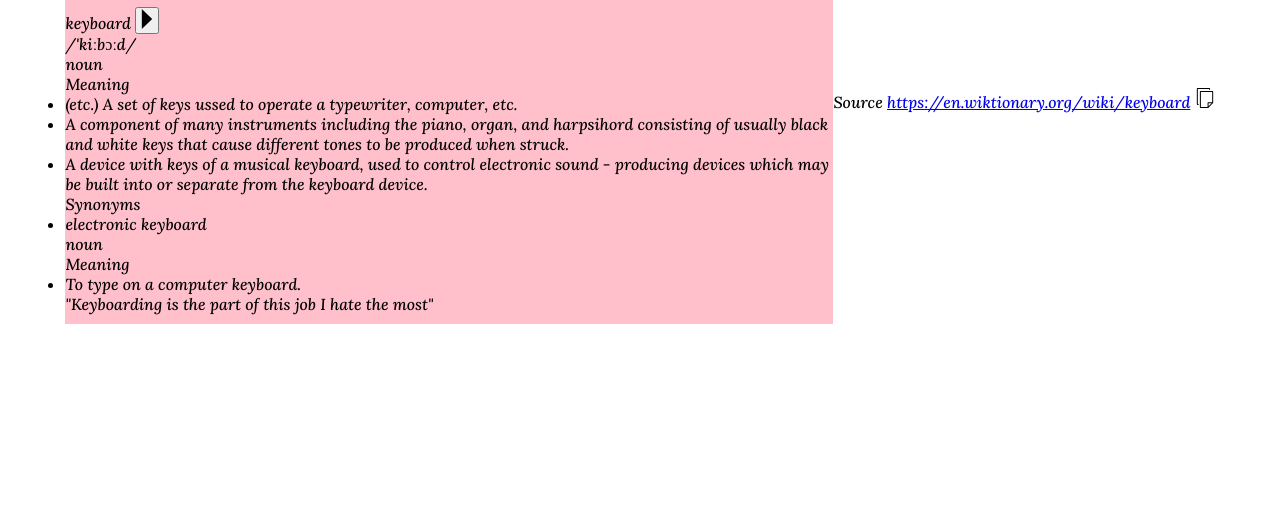
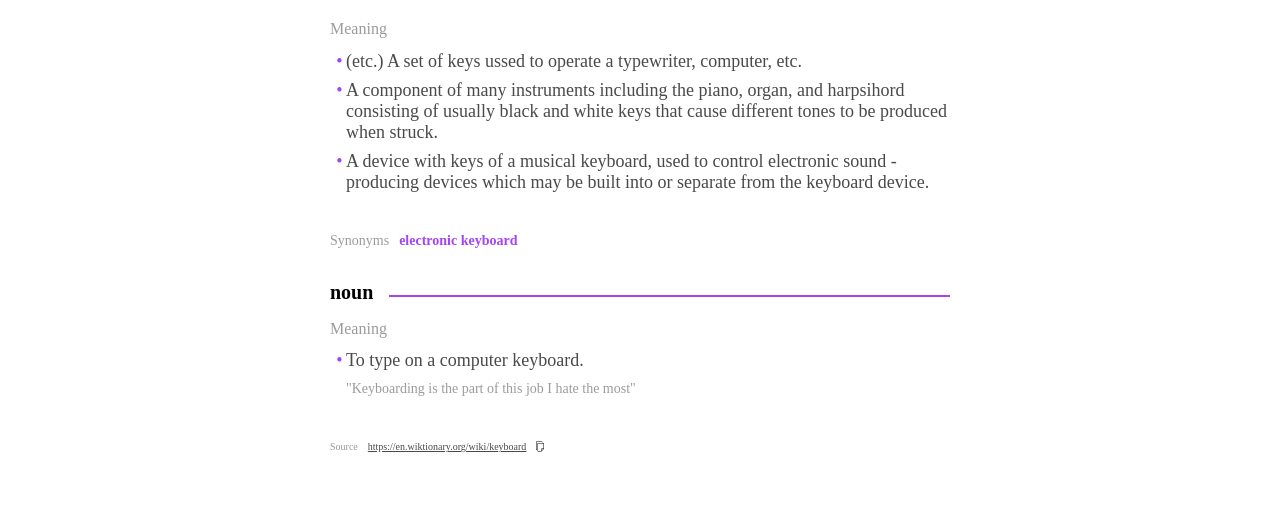
Before and after one commit to fukpyd/dictionary-web-app, a website: page index.html in a window 1280 px wide. Shown: the part 320-840 px from the top of the page. Drawn offline with Linux system fonts and the light colour scheme; files that its build step writes are made by us from their sources.

Commit message:
update scss file

```diff
--- a/index.scss
+++ b/index.scss
@@ -2,13 +2,14 @@
 @import "partials/variables";
 @import "partials/themes";
 @import "partials/mixins";
+@import "partials/breakpoints";
 
-:root.light {
-  @include theme-colors($theme-map-light);
+:root.dark {
+  @include theme-colors($theme-map-dark);
 }
 
-:root:not(.light) {
-  @include theme-colors($theme-map-dark);
+:root:not(.dark) {
+  @include theme-colors($theme-map-light);
 }
 
 *,
@@ -21,12 +22,22 @@
 
 body {
   display: flex;
+  flex-direction: column;
   font-family: $primary-font-family;
-  margin: 20px;
+  margin: 20px auto;
   justify-content: center;
   align-items: center;
   font-size: $base-font-size;
   min-height: 100vh;
+  width: 50vw;
+  min-width: 250px;
+  max-width: 1024px;
+  @include css-var-styles(background-color, $--primary-bg);
+  @include css-var-styles(color, $--primary-font-color);
+
+  @include breakpoint(medium) {
+    width: 100%;
+  }
 }
 
 svg {
@@ -39,12 +50,8 @@
   flex-direction: column;
   gap: 16px;
   padding-bottom: 10px;
-  width: 60vw;
-  min-width: 250px;
-  max-width: 1024px;
+}
 
-  background-color: pink;
-}
 .app-header {
   display: flex;
   justify-content: space-between;
@@ -86,6 +93,7 @@
 
       .moon {
         width: 15px;
+        @include css-var-styles(fill, $--icon-color);
         position: sticky;
         transform: translate(300%, 20%);
       }
@@ -126,19 +134,156 @@
 .search-form {
   display: flex;
   gap: 10px;
-  padding: 10px 5px 10px 10px;
+  padding: 10px 30px 10px 10px;
 
   .search-input {
     width: 100%;
     padding: 10px;
     outline: none;
-    background-color: #d1d5db;
     border: none;
     border-radius: 20px;
-    font-family: "Lora", serif;
+    font-family: $primary-font-family;
+    @include css-var-styles(background-color, $--input-color);
     font-weight: bold;
+    @include css-var-styles(color, $--primary-font-color);
   }
   .search-label > .lens {
+    width: 15px;
     margin-top: 10px;
+    cursor: pointer;
+    @include css-var-styles(fill, $--icon-color);
   }
 }
+
+.result-wrapper {
+  padding: 10px;
+
+  .lexico-entry {
+    display: flex;
+    justify-content: space-between;
+
+    .lexico-phrase {
+      font-size: clamp(1.5625rem, 0.9943rem + 2.8409vw, 2.8125rem);
+      font-weight: bold;
+    }
+    .pronunciation-button {
+      padding: 1rem;
+      border: none;
+      border-radius: 50%;
+      background-color: $light-purple;
+      cursor: pointer;
+
+      @include breakpoint(large) {
+        padding: 0.5rem;
+      }
+
+      .button-icon {
+        @include css-var-styles(fill, $--icon-color);
+        padding-top: 2px;
+        padding-left: 5px;
+      }
+    }
+  }
+  .lexico-pronunciation {
+    color: $purple;
+  }
+}
+
+.parts-of-speech {
+  padding-top: 2rem;
+
+  .part-of-speech-container {
+    width: 100%;
+    display: flex;
+    gap: 1rem;
+    padding-bottom: 1rem;
+
+    .part-of-speech {
+      display: inline-block;
+      font-family: $primary-font-family;
+      font-weight: bold;
+      font-size: clamp(0.875rem, 0.7045rem + 0.8523vw, 1.25rem);
+    }
+
+    .purple-line-container {
+      padding-top: 7px;
+      display: flex;
+      align-items: center;
+      width: 100%;
+    }
+    .purple-line {
+      width: 100%;
+      border: 1px solid $purple;
+    }
+  }
+
+  .meaning {
+    display: inline-block;
+    padding-bottom: 0.8rem;
+    color: $light-grey;
+    font-size: clamp(0.75rem, 0.6364rem + 0.5682vw, 1rem);
+  }
+
+  .examples-list {
+    list-style: none;
+    color: $grey;
+    font-size: clamp(0.75rem, 0.5795rem + 0.8523vw, 1.125rem);
+    list-style-position: outside;
+
+    .example {
+      padding-bottom: 0.5rem;
+      padding-left: 1rem;
+      position: relative;
+
+      &::before {
+        content: "•";
+        color: $purple;
+        position: absolute;
+        left: 1%;
+      }
+    }
+  }
+
+  .synonyms {
+    display: flex;
+    padding-top: 2rem;
+    gap: 10px;
+    font-size: clamp(0.75rem, 0.6932rem + 0.2841vw, 0.875rem);
+
+    .synonyms-tag {
+      color: $light-grey;
+    }
+    .synonyms-list {
+      list-style: none;
+      color: $purple;
+      font-weight: bold;
+    }
+  }
+
+  .usage {
+    color: $light-grey;
+    font-size: 14px;
+    padding-left: 1rem;
+    font-size: clamp(0.75rem, 0.6932rem + 0.2841vw, 0.875rem);
+  }
+}
+
+footer {
+  display: flex;
+  gap: 10px;
+  width: 100%;
+  font-size: 10px;
+  padding: 10px;
+  padding-top: 1.5rem;
+  .source-tag {
+    color: $light-grey;
+  }
+  .source {
+    color: $grey;
+  }
+
+  .copy-icon {
+    width: 8px;
+    cursor: pointer;
+  }
+}
```
Also changed, not shown: css/index.css.
